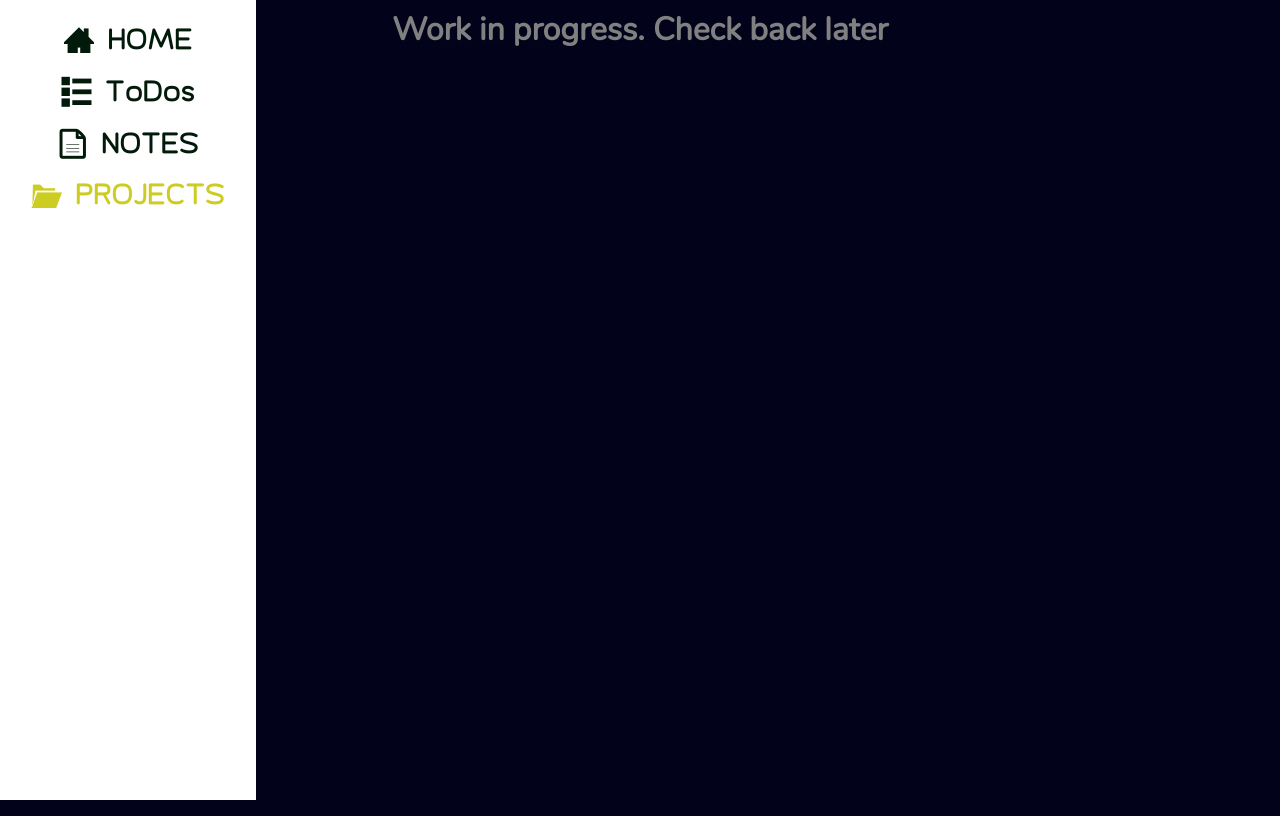
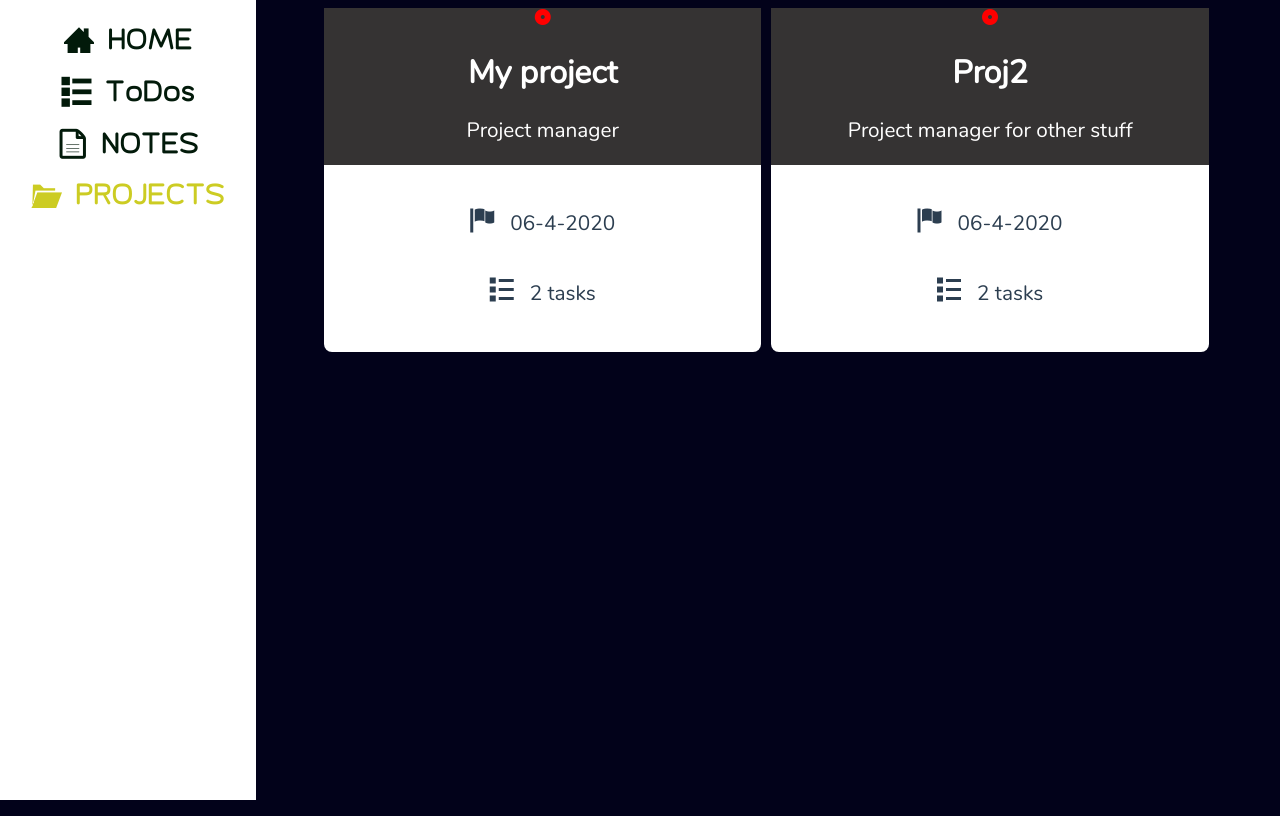
Before and after one commit to Z-MS/Zaad, a Vue app: page /#/projects in a window 1280 px wide. Built offline with nearby package versions, Linux system fonts and the light colour scheme.

Commit message:
Modified confirm dialog & added confirm dialog to notes list. Started working on the Projects page

```diff
--- a/src/components/ConfirmDialog.vue
+++ b/src/components/ConfirmDialog.vue
@@ -1,8 +1,8 @@
 <template>
-    <dialog>
+    <dialog :class="{ opened: open }">
         <p><b>Are you sure you want to <slot>do this</slot>?</b></p>
-        <button class="success" @click="accept">Yes</button>
-        <button class="danger" @click="cancel">No</button>
+        <button class="success" @click="close(true)">Yes</button>
+        <button class="danger" @click="close(false)">No</button>
     </dialog>
 </template>
 
@@ -13,17 +13,18 @@ export default {
     },
     mounted() {
         if(this.open) {
-            document.querySelector('dialog').showModal();
+            document.querySelector('.opened').showModal();
         }
     },
     methods: {
-        accept() {
-            this.$emit('accept', true);
-            document.querySelector('dialog').close();
-        },
-        cancel() {
-            this.$emit('cancel', false);
-            document.querySelector('dialog').close();
+        close(message) {
+            document.querySelector('.opened').close();
+
+            if(message) {
+                this.$emit('close', true);
+            } else {
+                this.$emit('close', false);
+            }
         }
     }
 }
--- a/src/components/Notes/EditNote.vue
+++ b/src/components/Notes/EditNote.vue
@@ -1,25 +1,31 @@
 <template>
-    <form @submit.prevent="saveChanges">
-        <button class="success ico" type="submit">&#xea10;</button>
-        <button class="danger ico" type="button" @click="close">&#xea0f;</button>
-        <button type="button" class="danger ico" @click="deleteNote(id)">bin</button>
-        <!-- Flip the value of willFocus, the binding works one way, so it doesn't change until after the dialog has opened, and not before -->
+    <div>
+        <form @submit.prevent="saveChanges">
+            <button class="success ico" type="submit">&#xea10;</button>
+            <button class="danger ico" type="button" @click="close">&#xea0f;</button>
+            <button type="button" class="danger ico" @click="toggleDialog">bin</button>
 
-        <textarea cols="150" rows="20" spellcheck="false" v-model="newText"/>
-    </form>
+            <textarea cols="150" rows="20" spellcheck="false" v-model="newText"/>
+        </form>
+        <confirm-dialog v-if="isOpen" :open="isOpen" @close="getMessage">delete this note</confirm-dialog>
+    </div>
 </template>
 
 <script>
-// import ResizableText from '../ResizableText'
+import ConfirmDialog from '../ConfirmDialog';
 
 export default {
     data: () => ({
         editedText: "",
-        edited: false
+        edited: false,
+        isOpen: false
     }),
     props: {
         text: { type: String },
         id: { type: String, required: true }
+    },
+    components: {
+        ConfirmDialog
     },
     computed: {
         newText: {
@@ -46,6 +52,15 @@ export default {
         deleteNote(id) {
             this.$store.dispatch("deleteNote", id);
             this.$store.dispatch('getNotesFromDB');
+        },
+        toggleDialog() {
+            this.isOpen = !this.isOpen;
+        },
+        getMessage(message) {
+            if(message) {
+                this.deleteNote(this.id);
+            }
+            this.toggleDialog();
         }
     }
 }
--- a/src/components/Notes/NoteList.vue
+++ b/src/components/Notes/NoteList.vue
@@ -8,7 +8,9 @@
 							<button @click="show(note.id)" class="pen ico">&#xe905;</button>
 						</div>
 						<dialog :id="String(note.id)">
-							<edit-note :text="note.noteText" :id="String(note.id)" @close-edit="close(note.id)"/>
+							<div class="header-bar">
+								<edit-note :text="note.noteText" :id="String(note.id)" @close-edit="close(note.id)"/>
+							</div>
 						</dialog>
 						<p class="note-text" @click="show(note.id)">
 							{{ note.excerpt }}
@@ -30,7 +32,8 @@
 
 <script>
 import ResizableText from '../ResizableText';
-import EditNote from './EditNote'
+
+import EditNote from './EditNote';
 
 export default {
 	data: () => ({
--- a/src/components/Projects/ProjectList.vue
+++ b/src/components/Projects/ProjectList.vue
@@ -1,32 +1,30 @@
 <template>
-    <!-- <div class="container">
-        <button class="success">Create a new project</button>
-        <div class="grid">
-            <div @click="$router.push({name: 'ProjectPage', params: { id: project.id }})" class="item" v-for="project in projects" :key="project.id">
-                <div class="projectHead">
-                    <h1>{{ project.name }}</h1><span>70%</span>
-                    <p>{{ project.description }}</p>
-
-                </div>
-                <ul v-for="task in tasks(project.taskIDs)" :key="task.id">
-                    <li>{{ task.name }}</li>
+    <div class="grid">
+        <div class="item" v-for="project in projects" :key="project.id">
+            <div class="project-head">
+                <span class="ico info-icon">radio-button2</span>
+                <h1>{{ project.name }}</h1>
+                <p id="description">{{ project.description }}</p>
+            </div>
+            <div>
+                <ul>
+                    <li><span class="ico">flag</span><p class="info-text">{{ project.dates.startDate }}</p>
+                    <li><span class="ico">todo</span><p class="info-text">{{ project.taskIDs.length }} tasks </p></li>
                 </ul>
             </div>
         </div>
-    </div> -->
-    <h1>Work in progress. Check back later</h1>
+    </div>
 </template>
 
 <script>
 // import ProjectPage from './ProjectPage'
 
-/*export default {
+export default {
     data: () => ({
-        isEditing: false
+
     }),
-    /* components: {
-        ProjectPage
-    } ,
+    components: {
+    },
     computed: {
         projects() {
             return this.$store.getters.getProjects
@@ -37,7 +35,8 @@
             return this.$store.getters.getTasks(taskIDs)
         }
     }
-}*/
+}
+
 </script>
 
 <style scoped>
@@ -46,8 +45,8 @@
     }
 
     .grid {
-        width: 65%;
-        margin-left: 33%;
+        width: 70%;
+        margin-left: 25%;
         display: grid;
         grid-template-columns: 1fr 1fr;
         grid-template-rows: 1fr 1fr;
@@ -58,28 +57,25 @@
     .item {
         display: grid;
         background-color: white;
-        position: relative;
+        border-radius: 0.5rem;
     }
 
-    .projectHead {
-        background-color: black;
+
+    .project-head {
+        background-color: rgb(53, 51, 51);
+        color: white;
     }
 
-    .projectHead > p {
-        text-align: center;
-        color: rgb(83, 97, 126);
+    .info-text {
+        display: inline-block;
+        margin-left: 1rem;
     }
 
-    .projectHead > span {
-        position: absolute;
-        border: 1px solid white;
-        right: 0px;
-        color: wheat;
+    .info-icon {
+        color: red;
     }
 
-    h1 {
-        display: inline;
-        color: grey;
+    #description {
+        text-align: center;
     }
-
 </style>
--- a/src/components/Projects/TaskItem.vue
+++ b/src/components/Projects/TaskItem.vue
@@ -2,9 +2,9 @@
     <div>
         <span v-if="!isEditing" class="row">
             <checkbox :item="subtask" @toggle="toggleComplete"/>
-            <span class="ico option popup" @click="showPopup" >
+            <span class="ico option popup" @click="showPopup">
                 circle-down
-                <span class="popup-bar">
+                <span class="popup-bar" :class="{ show: popped }">
                     <ul>
                         <li class="ico highlight--white" @click="openDialog">write</li>
                         <li class="ico highlight--white">copy</li>
@@ -12,7 +12,7 @@
                     </ul>
                 </span>
             </span>
-            <confirm-dialog v-if="isOpen" :open="isOpen" @accept="getMessage" @cancel="getMessage"></confirm-dialog>
+            <confirm-dialog v-if="isOpen" :open="isOpen" @close="getMessage"></confirm-dialog>
         </span>
         <form @submit.prevent="saveChanges" v-else>
             <input type="text" v-model="newText"/>
@@ -28,10 +28,11 @@ import ConfirmDialog from '../ConfirmDialog'
 
 export default {
     data: () => ({
-        isEditing: false,
-        editedText: "",
-        edited: false,
-        isOpen: false
+        isEditing: false, // for toggling the task name edit input field
+        editedText: "", // used to hold a copy of the subtask text's prop to avoid direct mutation
+        edited: false,  // this is toggled to true when saving changes after editing the subtask's text
+        isOpen: false, // this is used for opening the confirmation dialog
+        popped: false // this is used for showing the popup bar
     }),
     components: {
         Checkbox,
@@ -56,13 +57,8 @@ export default {
         toggleEdit() {
             this.isEditing = !this.isEditing
         },
-        showPopup(event) {
-            // Get the popup-bar
-            var popup = event.target.children[0];
-
-            if(popup) {
-                popup.classList.toggle("show");
-            }
+        showPopup() {
+            this.popped = !this.popped;
         },
         saveChanges() {
             if(this.edited) {
@@ -81,9 +77,8 @@ export default {
                 this.deleteSubtask();
             }
         },
-        openDialog(event) {
-		/* span > ul > li. We're getting the grandparent of the list element which is the span, that's why 'parentNode' appears twice. The code below closes the popup toolbar */
-			event.target.parentNode.parentNode.classList.toggle("show");
+        openDialog() {
+            document.querySelector('.show').classList.toggle('show');
             this.isOpen = !this.isOpen;
         },
         deleteSubtask() {
--- a/src/store/projects/index.js
+++ b/src/store/projects/index.js
@@ -21,7 +21,7 @@ export default {
             {
                 id: "2",
                 name: "Proj2",
-                description: "Project manager2",
+                description: "Project manager for other stuff",
                 notes: "notes and stuff", // probably make this an array
                 completed: false,
                 dates: {
```
